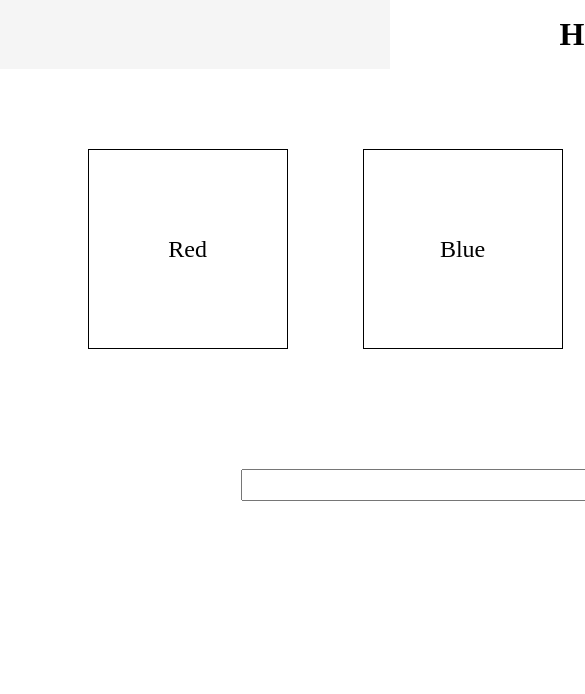
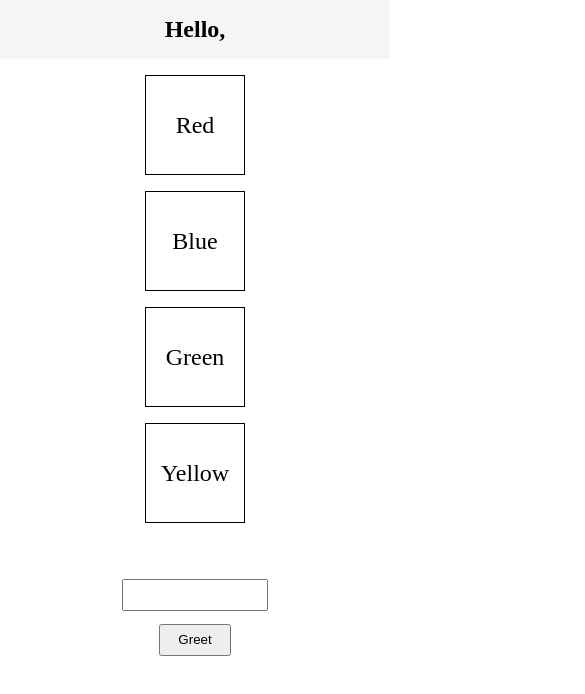
Before and after one commit to dr460ngeek/Assignment-3, a plain HTML site: page index.html in a window 390 px wide. Shown: the top 694 px of the page, 585 px wide, since content can reach past the window. Drawn offline with Linux system fonts and the light colour scheme.

Commit message:
enhanced responsiveness.

```diff
--- a/style.css
+++ b/style.css
@@ -12,7 +12,7 @@ header {
 
 .container {
     display: flex;
-    width: 1200px;
+    max-width: 1200px;
     margin: 0 auto;
     padding: 0 0.8rem;
     justify-content: space-between;
@@ -24,10 +24,15 @@ header {
     margin: 0 auto;
 }
 
+.heading h1 {
+    font-size: 2rem;
+}
+
 .subcontainer {
     margin: 5rem 0;
+    gap: 1rem;
     display: flex;
-    justify-content: space-evenly;
+    justify-content: center;
     align-items: center;
 }
 
@@ -63,27 +68,48 @@ header {
 .red {
     font-weight: 400;
     color: darkred;
-    border:3px solid darkred;
+    border: 3px solid darkred;
     background-color: red;
 }
 
 .blue {
     font-weight: 400;
     color: darkblue;
-    border:3px solid darkblue;
+    border: 3px solid darkblue;
     background-color: blue;
 }
 
 .green {
     font-weight: 400;
     color: darkgreen;
-    border:3px solid darkgreen;
+    border: 3px solid darkgreen;
     background-color: green;
 }
 
 .yellow {
     font-weight: 400;
     color: orange;
-    border:3px solid orange;
+    border: 3px solid orange;
     background-color: yellow;
 }
+
+@media screen and (width <=600px) {
+    .box {
+        height: 100px;
+        width: 100px;
+    }
+
+    .subcontainer {
+        margin: 1rem 0;
+        flex-flow: column wrap;
+        gap: 1rem;
+    }
+
+    .form {
+        flex-flow: column wrap;
+    }
+
+    .heading h1 {
+        font-size: 1.5rem;
+    }
+}
```
Also changed, not shown: index.html (+1 -1 lines).
